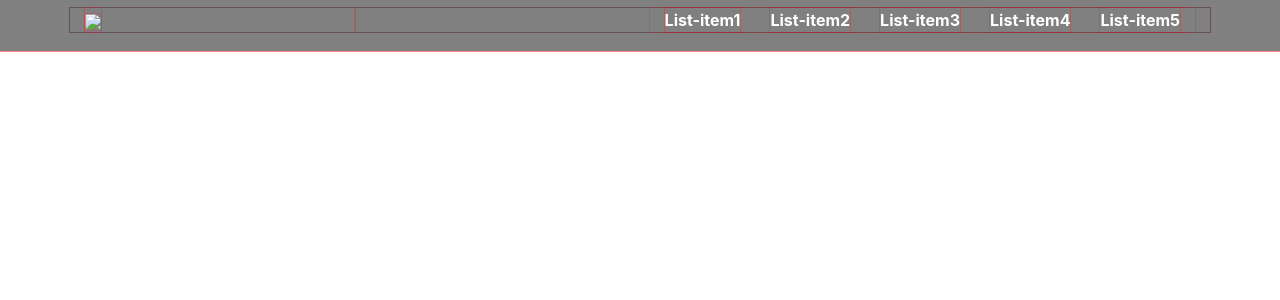
After one commit to kubusbbt/starter-pack, a PHP site: page /index.php in a window 1280 px wide. The commit adds this page. Shown: the top 300 px of the page. Run offline with PHP 8.4, Linux system fonts and the light colour scheme; style sheets or scripts are compiled from the project's sources; some libraries are stand-ins or nearby versions.

Commit message:
dodanie nav

```diff
--- /dev/null
+++ b/index.php
@@ -0,0 +1,45 @@
+<!DOCTYPE html>
+<html lang="pl">
+<head>
+    <meta charset="UTF-8">
+    <meta name="viewport" content="width=device-width, initial-scale=1.0">
+    <meta http-equiv="X-UA-Compatible" content="ie=edge">
+    <title></title>
+    <link rel="stylesheet" href="dist/main.css">
+</head>
+
+<body>
+
+    <nav class="core-nav fixed-start py-2">
+        <div class="container">
+            <div class="row">
+
+                <div class="col-3 d-flex justify-content-start">
+                    <div class="logo-box">
+                        <img class="img-fluid" src="http://via.placeholder.com/120x40">
+                    </div>
+                </div>
+
+                <div class="col-9 d-flex justify-content-end align-items-center">
+                    <ul class="nav-items d-flex">
+                        <li>List-item1</li>
+                        <li>List-item2</li>
+                        <li>List-item3</li>
+                        <li>List-item4</li>
+                        <li>List-item5</li>
+                    </ul>
+                    <div class="nav-hamburger">
+                        <span></span>
+                        <span></span>
+                        <span></span>
+                    </div>
+                </div>
+
+            </div>
+        </div>
+    </nav>
+
+
+    <script src="dist/boundle.js"></script>
+</body>
+</html>
--- /dev/null
+++ b/src/scss/_nav.scss
@@ -0,0 +1,125 @@
+$mobile-breakpoint : 768px;
+$hamburger-size: 35px;
+
+.core-nav{
+    width: 100%;
+    background: gray;
+    min-height: 51px;
+
+    .nav-items{
+        padding: 0;
+        margin: 0;
+        list-style: none;
+
+        @media(max-width: $mobile-breakpoint){
+            width: 100%;
+            display: block !important;
+            margin: 0;
+            background-color: rgba(0, 0, 0, 0.3);
+            position: fixed;
+            top: 51px;
+            left: 0;
+            transform: translateX(-200%);
+            transition: .8s transform;
+        }
+
+        li{
+            display: flex;
+            margin: 0 15px;
+            color: #fff;
+            font-weight: bold;
+            cursor: pointer;
+
+            @media(max-width: $mobile-breakpoint){
+                justify-content: center;
+                margin: 20px 0;
+            }
+        }
+    }
+
+    .nav-hamburger{
+        display: none;
+        cursor: pointer;
+        width: $hamburger-size;
+
+        @media(max-width: $mobile-breakpoint){
+            display: block;
+        }
+
+        span{
+            display: block;
+            height: 2px;
+            position: relative;
+            width: 100%;
+
+            &:after{
+                content: '';
+                height: 2px;
+                background: #fff;
+                display: block;
+                position: absolute;
+                right: 0;
+                transition: all .3s ease;
+            }
+        }
+
+        span:nth-child(2){
+            margin: 9px 0;
+        }
+
+        span:nth-child(1):after{
+            width: $hamburger-size - 5px;
+        }
+
+        span:nth-child(2):after{
+            width: $hamburger-size;
+        }
+
+        span:nth-child(3):after{
+            width: $hamburger-size - 15px;
+        }
+
+        &:hover{
+            span:after{
+                width: $hamburger-size;
+            }
+        }
+
+        &.open{
+            span:after{
+                width: 35px;
+                background: #fff;
+            }
+
+            span:nth-child(1):after {
+                transform: translateY(11px) rotateZ(45deg);
+            }
+
+            span:nth-child(2):after {
+                width: 0;
+                transform: translateX( - (35px / 2) );
+            }
+
+            span:nth-child(3):after {
+                transform: translateY(-11px) rotateZ(-45deg);
+            }
+        }
+    }
+}
+
+@keyframes ghost{
+    0%{
+        opacity: 0;
+    }
+    100%{
+        opacity: 1;
+    }
+}
+
+body.menuopen{
+    .nav-items{
+        transform: translateY(0) !important;
+        transition: .5s transform;
+        animation: ghost 1s forwards;
+    }
+}
--- a/src/scss/main.scss
+++ b/src/scss/main.scss
@@ -5,7 +5,7 @@
 // components
 @import 'buttons';
 @import 'header';
-
+@import 'nav';
 @import 'root';
 
 // pages
```
Also changed, not shown: index.html (deleted, +0 -16 lines), src/main.js (+6 -6 lines), src/scripts/nav.js (added, +18 -0 lines).
